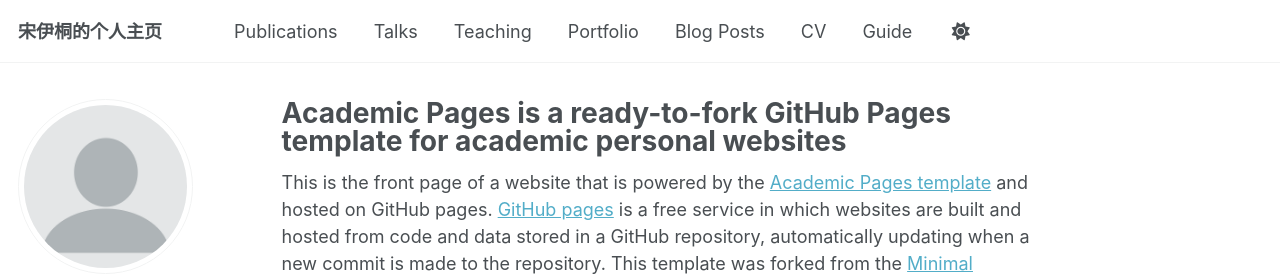
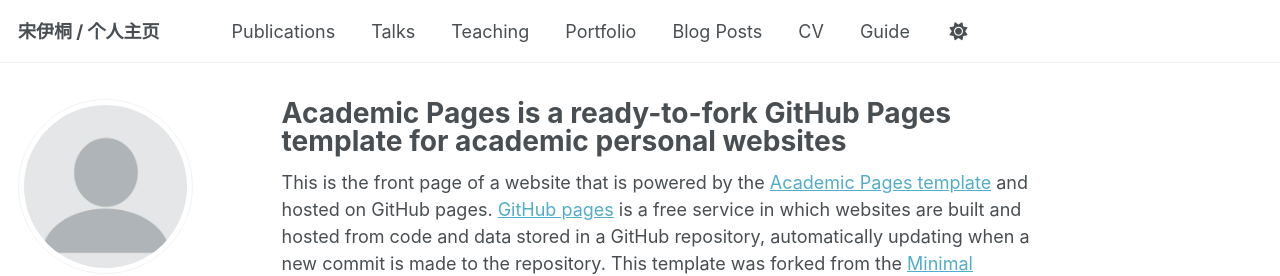
Before and after one commit to yitongSong-pku/yitongSong-pku.github.io, a Jekyll site: the page built from _pages/about.md, in a window 1280 px wide. Shown: the top 276 px of the page. Built offline with Jekyll 4.4.1, drawn with Linux system fonts in a browser that asks for light colours; a script that is not in the unit is left out.

Commit message:
Update _config.yml

```diff
--- a/_config.yml
+++ b/_config.yml
@@ -9,7 +9,7 @@
 # Basic Site Settings
 locale                   : "CN"
 site_theme               : "default" # Currently available options are "default", "air"
-title                    : "宋伊桐的个人主页"
+title                    : "宋伊桐 / 个人主页"
 title_separator          : "-"
 name                     : &name "Your Name"
 description              : &description "personal description"
```
